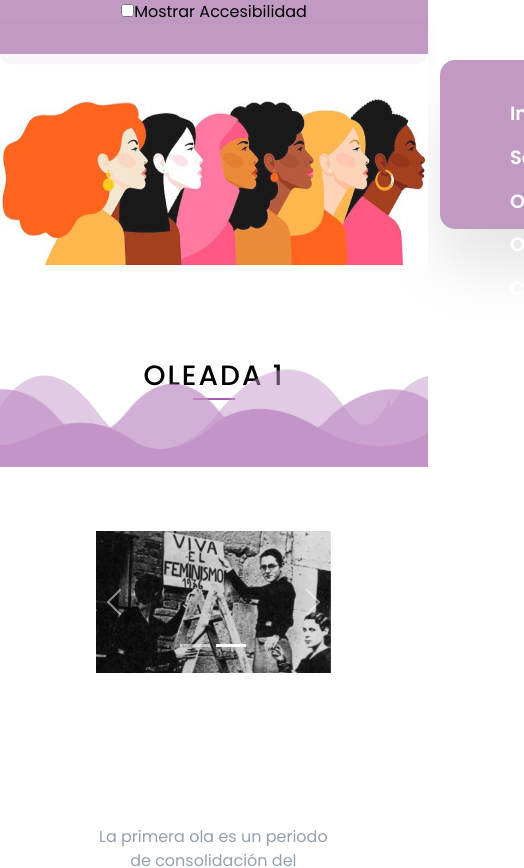
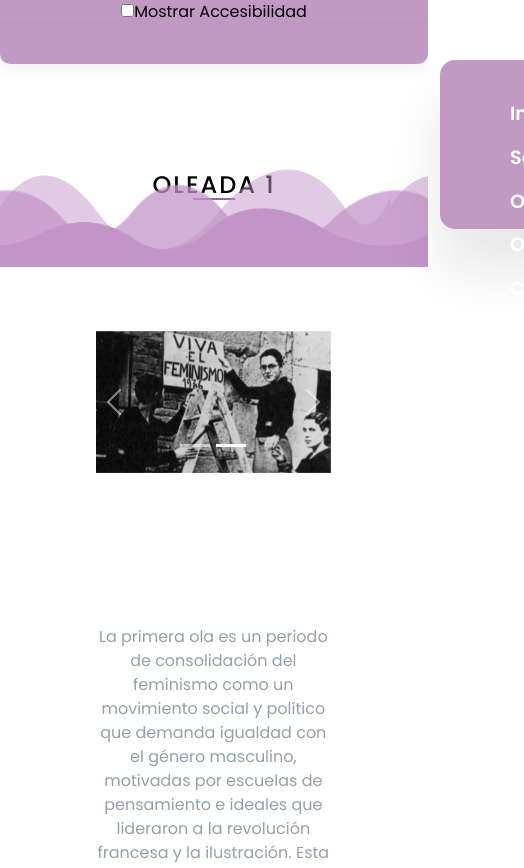
Before and after one commit to programateacademy/genero, a React (Create React App) app: page / in a window 390 px wide. Shown: the top 868 px of the page, 524 px wide, since content can reach past the window. Built offline with nearby package versions, Linux system fonts and the light colour scheme.

Commit message:
my responsive

```diff
--- a/src/App.css
+++ b/src/App.css
@@ -19,13 +19,12 @@
   background-color: #C09AC3;
 }
 
-
-
 .app-container {
   display: flex;
   flex-direction: column;
   align-items: stretch;
   justify-content: center;
+  overflow-x: hidden;
 }
 
 .sticky-navbar {
@@ -236,17 +235,45 @@ iframe {
   opacity: 1;
 }
 
-
-
-
-/* Respondive design mobile*/
-@media (max-width: 320px) and (max-width: 600px) {
-
+@media (min-width: 320px) and (max-width: 600px) {
 nav {
   justify-content: center;
   background: #C09AC3;
   padding: 8px 8px;
   box-shadow: 0 5px 15px rgba(0, 0, 0, 0.06);
+}
+
+.botonDropdown {
+  color: deeppink !important;
+  background-color: rgb(255, 255, 255) !important;
+  border-color: aqua !important;
+}
+
+
+.dropdown-cuerpo {
+  min-width: 11.2rem !important;
+  --bs-dropdown-padding-x: 0 !important;
+  --bs-dropdown-padding-y: 0.5rem !important;
+  border-color: aqua !important;
+  --bs-dropdown-border-width: var(--bs-border-width) !important;
+  --bs-dropdown-divider-bg: aqua !important;
+}
+
+.dropdwon-header {
+  display: block !important;
+  padding: var(--bs-dropdown-item-padding-y) var(--bs-dropdown-item-padding-x) !important;
+  margin-bottom: 0 !important;
+  color: turquoise !important;
+}
+
+.dropdown-item {
+  display: block !important;
+  color: deeppink !important;
+  text-align: inherit !important;
+  text-decoration: none !important;
+  white-space: nowrap !important;
+  background-color: rgb(255, 255, 255) !important;
+  border-radius: 2px !important;
   }
 
   @media ( max-width: 500px ) {
@@ -282,7 +309,6 @@ iframe {
 
     .Navbar li a {
       font-size: 1rem;
-
     }
 
     .Navbar li a::after {
@@ -307,48 +333,4 @@ iframe {
 
     }
   }
-
-/* Estilos para pantallas medianas (tablets) */
-@media (min-width: 600px) and (max-width: 1024px) {
-  /* Aplica cambios de diseño para tablets aquí */
 }
-
-/* Estilos para pantallas grandes (escritorio) */
-@media (min-width: 1025px) {
-  /* Aplica cambios de diseño para escritorio aquí */
-}
-/*Dropdown reusable component*/
-
-.botonDropdown {
-  color: deeppink !important;
-  background-color: rgb(255, 255, 255) !important;
-  border-color: aqua !important;
-}
-
-
-.dropdown-cuerpo {
-  min-width: 11.2rem !important;
-  --bs-dropdown-padding-x: 0 !important;
-  --bs-dropdown-padding-y: 0.5rem !important;
-  border-color: aqua !important;
-  --bs-dropdown-border-width: var(--bs-border-width) !important;
-  --bs-dropdown-divider-bg: aqua !important;
-}
-
-.dropdwon-header {
-  display: block !important;
-  padding: var(--bs-dropdown-item-padding-y) var(--bs-dropdown-item-padding-x) !important;
-  margin-bottom: 0 !important;
-  color: turquoise !important;
-}
-
-.dropdown-item {
-  display: block !important;
-  color: deeppink !important;
-  text-align: inherit !important;
-  text-decoration: none !important;
-  white-space: nowrap !important;
-  background-color: rgb(255, 255, 255) !important;
-  border-radius: 2px !important;
-  }
-}
--- a/src/Components/Navbar.jsx
+++ b/src/Components/Navbar.jsx
@@ -34,7 +34,6 @@ class Navbar extends Component {
                     <i id="Bar" className={this.state.clicked ? "fas fa-times" : "fas fa-bars"}></i>
                 </div>
             </nav>
-            <img id="photonav" src={photo} alt="foto_menu" />
         </>
     )
 }
--- a/src/Components/NavbarStyles.css
+++ b/src/Components/NavbarStyles.css
@@ -25,7 +25,7 @@ nav {
     position: relative;
     top: -10px;
     width: 100%;
-    height: 25vh;
+    height: 50vh;
     opacity: 0.9;
 }
 
--- a/src/Page/homePage/styles.css
+++ b/src/Page/homePage/styles.css
@@ -259,6 +259,10 @@ h1 {
     color: white;
 }
 
+.purple {
+  color: #EF5AFF;
+}
+
 .grid-input {
     display: grid;
     grid-template: 1fr / 200px 200px;
```
Lines whose indentation alone changed are shown as unchanged.
